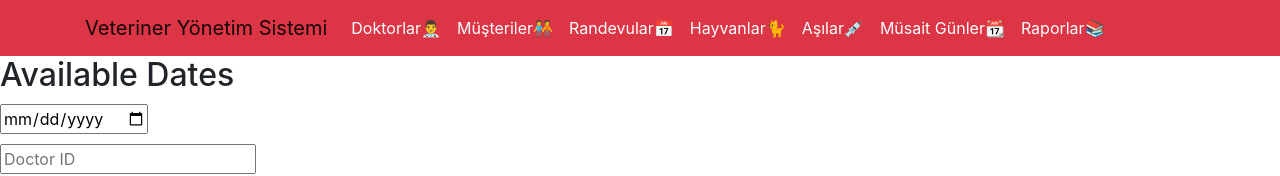
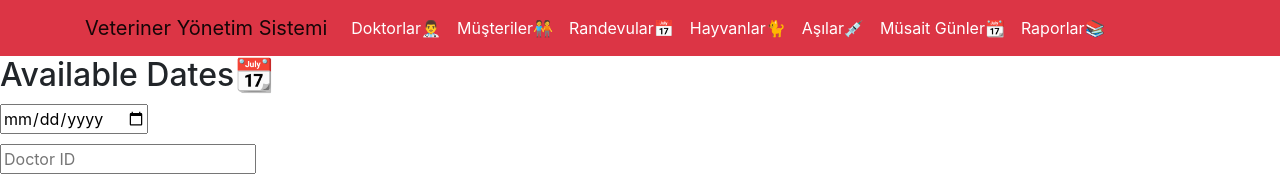
Before and after one commit to batuhanlog/Veterinary_Management, a React (Create React App) app: page /available-dates in a window 1280 px wide. Shown: the top 176 px of the page. Built offline with nearby package versions, Linux system fonts and the light colour scheme; no server answers.

Commit message:
Update AvailableDateList.js

```diff
--- a/src/components/Available_Date/AvailableDateList.js
+++ b/src/components/Available_Date/AvailableDateList.js
@@ -59,7 +59,7 @@ function AvailableDateList() {
 
   return (
     <div className="container-div">
-      <h2>Available Dates</h2>
+      <h2>Available Dates📆</h2>
       <div>
         <input
           type="date"
```
